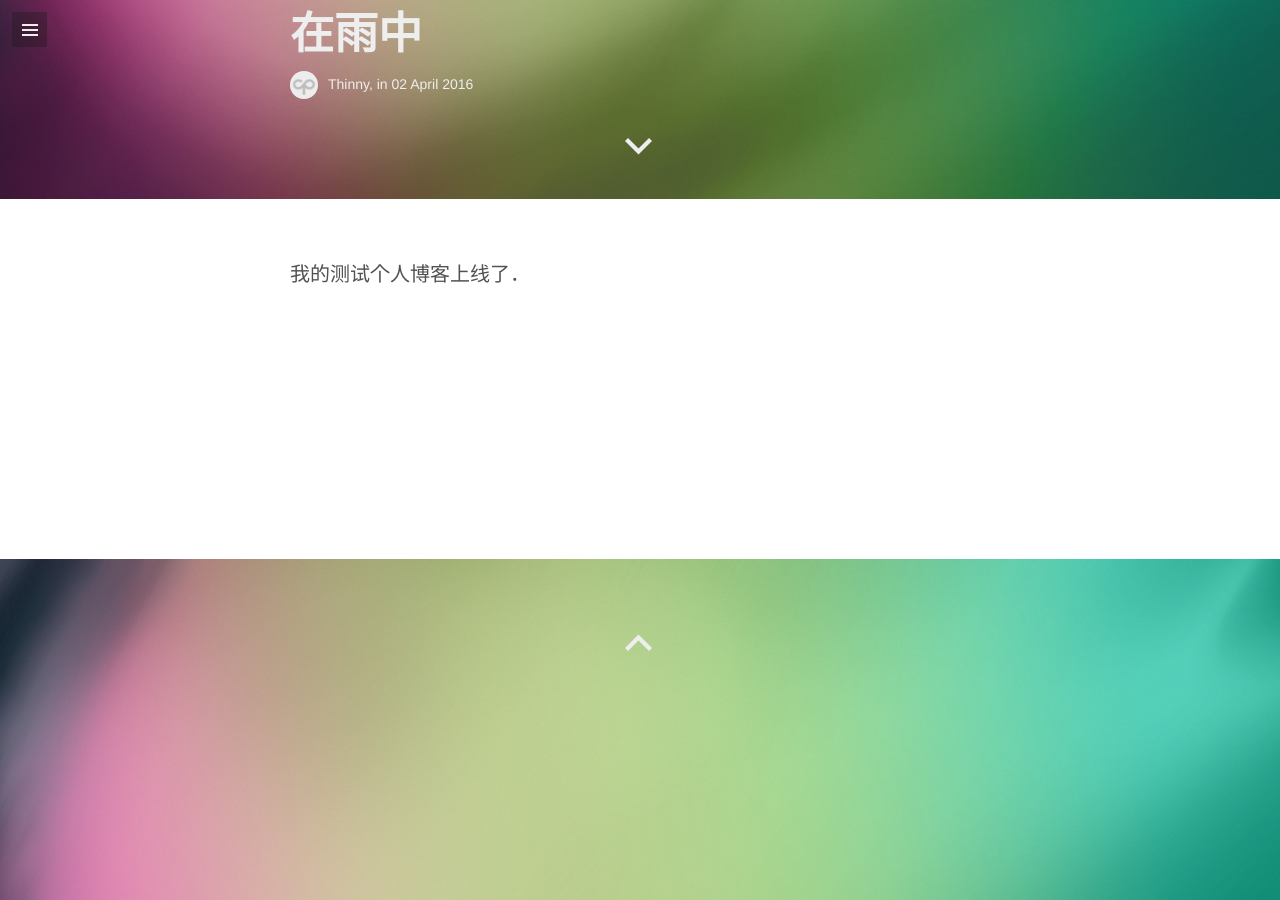
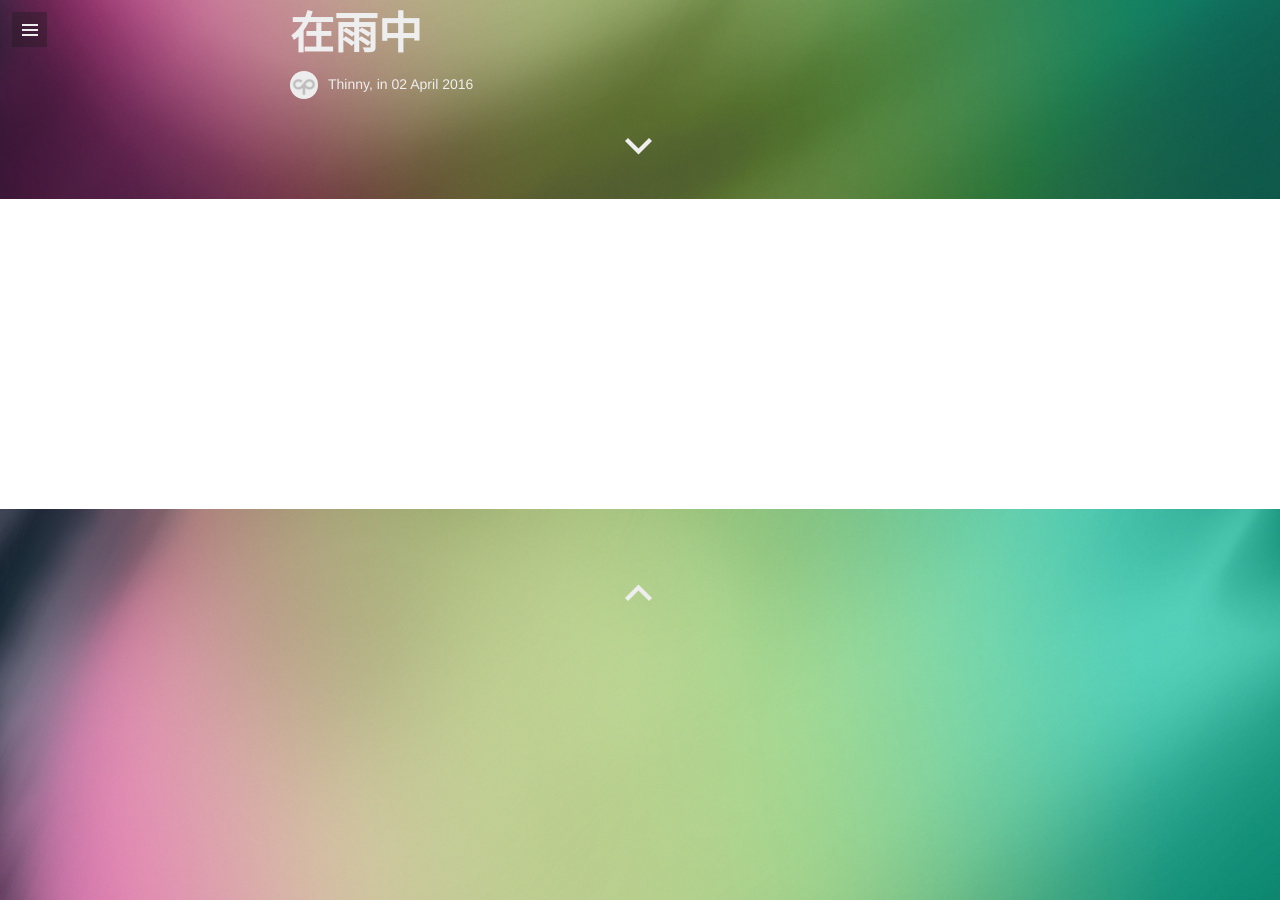
Before and after one commit to ytysj/ytysj.github.io, a Jekyll site: the page built from _posts/2016-04-02-test.md, in a window 1280 px wide and 900 px high, scrolled down 701 px. Built offline with Jekyll 4.4.1, drawn with Linux system fonts in a browser that asks for light colours; some web fonts are replaced; comment, search, counter and statistics services are not loaded.

Commit message:
no message

```diff
--- a/_posts/2016-04-02-test.md
+++ b/_posts/2016-04-02-test.md
@@ -6,6 +6,5 @@
   - java
 tags:
   - Life
-  - 生活
+  - 测试生活
 ---
-我的测试个人博客上线了．
```
